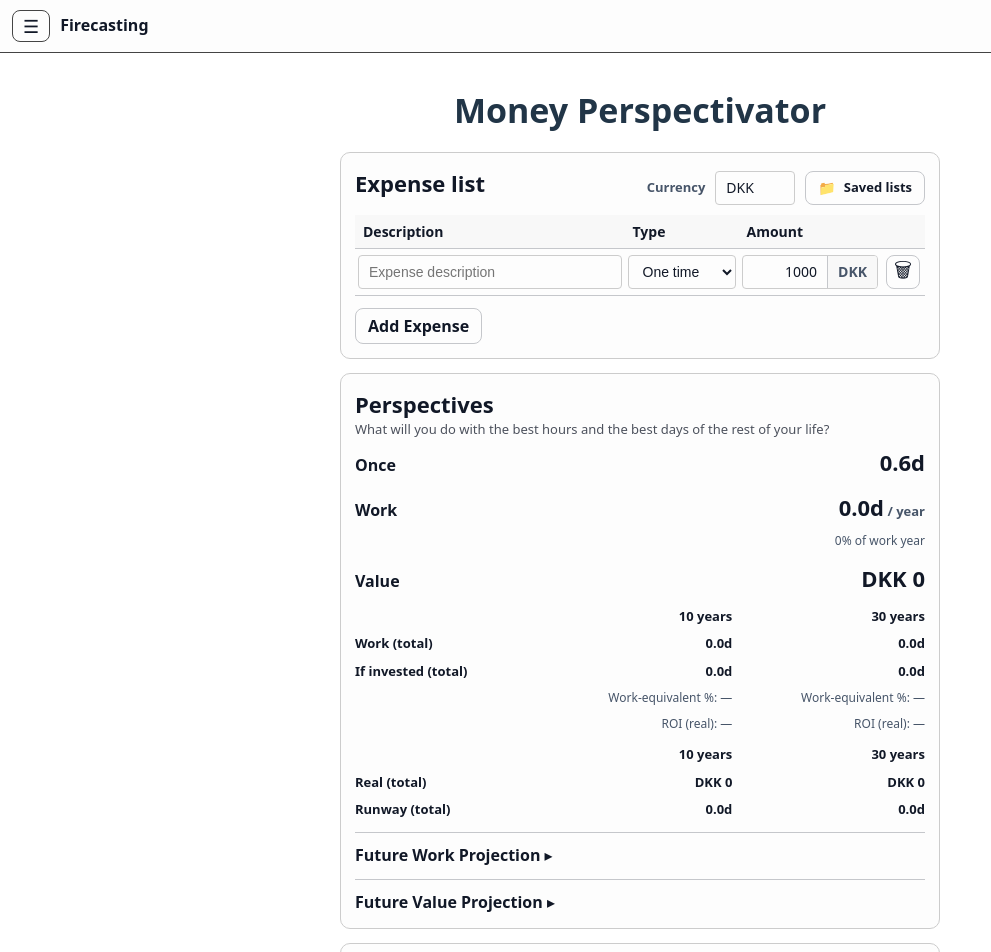
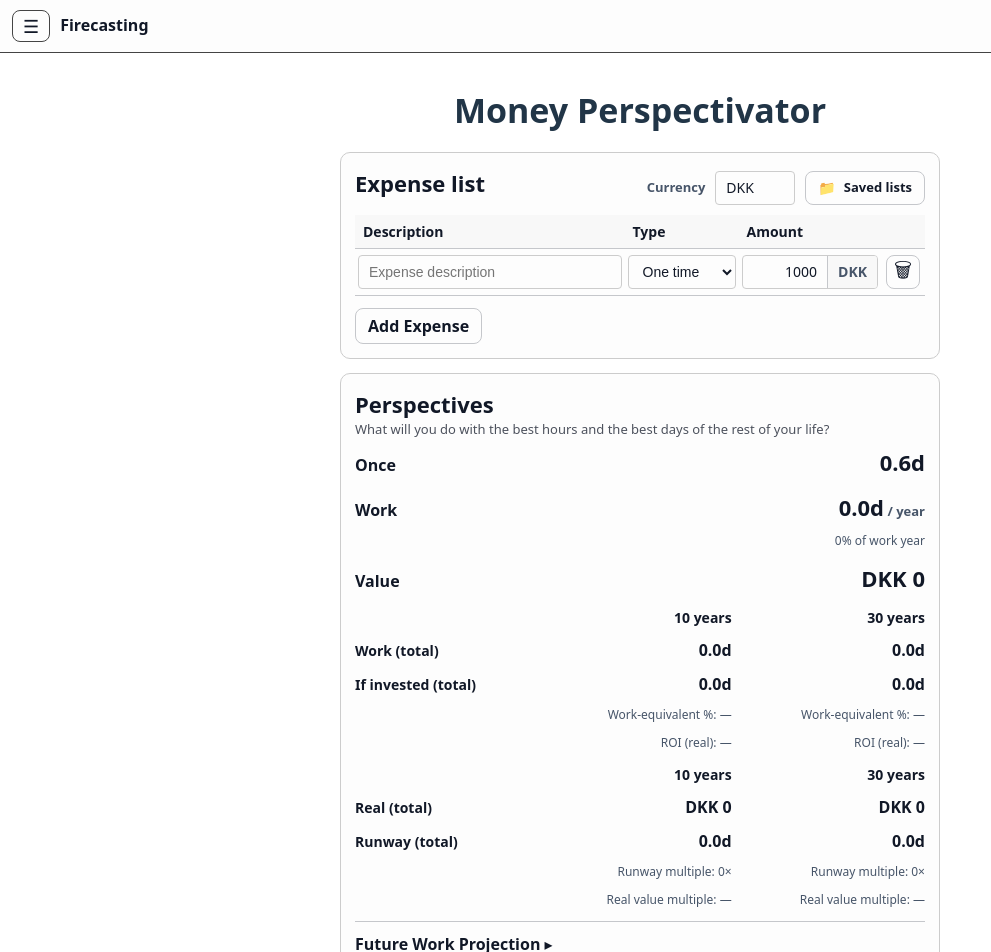
Before and after one commit to Gorm2303/firecasting-frontend, a React (Vite) app in the folder vite-react-frontend/: page /money-perspective in a window 1280 px wide. Shown: the top 952 px of the page, without its empty margins (0-991 px from the left). Built offline with nearby package versions, Linux system fonts and the light colour scheme.

Commit message:
Perspectives: polish 10y/30y summary grids
Align numeric columns, bump size slightly, and add Real/Runway insight multiples.

```diff
--- a/vite-react-frontend/src/pages/MoneyPerspectivePage.tsx
+++ b/vite-react-frontend/src/pages/MoneyPerspectivePage.tsx
@@ -1599,9 +1599,9 @@ const MoneyPerspectivePage: React.FC = () => {
                 style={{
                   display: "grid",
                   gridTemplateColumns: "minmax(0, 1fr) 1fr 1fr",
-                  gap: 8,
+                  gap: 10,
                   alignItems: "baseline",
-                  fontSize: 13,
+                  fontSize: 14,
                 }}
               >
                 <div />
@@ -1609,7 +1609,7 @@ const MoneyPerspectivePage: React.FC = () => {
                 <div style={{ fontWeight: 800, textAlign: "right" }}>30 years</div>
 
                 <div style={{ fontWeight: 800 }}>Work (total)</div>
-                <div style={{ textAlign: "right", fontWeight: 700 }}>
+                <div style={{ textAlign: "right", fontWeight: 800, fontSize: 16, whiteSpace: "nowrap", fontVariantNumeric: "tabular-nums" }}>
                   {workTimeProjectionYear10
                     ? formatHoursAsYmd(
                         workTimeProjectionYear10.workTotalHours,
@@ -1618,7 +1618,7 @@ const MoneyPerspectivePage: React.FC = () => {
                       )
                     : "—"}
                 </div>
-                <div style={{ textAlign: "right", fontWeight: 700 }}>
+                <div style={{ textAlign: "right", fontWeight: 800, fontSize: 16, whiteSpace: "nowrap", fontVariantNumeric: "tabular-nums" }}>
                   {workTimeProjectionYear30
                     ? formatHoursAsYmd(
                         workTimeProjectionYear30.workTotalHours,
@@ -1629,7 +1629,7 @@ const MoneyPerspectivePage: React.FC = () => {
                 </div>
 
                 <div style={{ fontWeight: 800 }}>If invested (total)</div>
-                <div style={{ textAlign: "right", fontWeight: 700 }}>
+                <div style={{ textAlign: "right", fontWeight: 800, fontSize: 16, whiteSpace: "nowrap", fontVariantNumeric: "tabular-nums" }}>
                   {workTimeProjectionYear10
                     ? formatHoursAsYmd(
                         workTimeProjectionYear10.investedTotalHours,
@@ -1638,7 +1638,7 @@ const MoneyPerspectivePage: React.FC = () => {
                       )
                     : "—"}
                 </div>
-                <div style={{ textAlign: "right", fontWeight: 700 }}>
+                <div style={{ textAlign: "right", fontWeight: 800, fontSize: 16, whiteSpace: "nowrap", fontVariantNumeric: "tabular-nums" }}>
                   {workTimeProjectionYear30
                     ? formatHoursAsYmd(
                         workTimeProjectionYear30.investedTotalHours,
@@ -1649,13 +1649,13 @@ const MoneyPerspectivePage: React.FC = () => {
                 </div>
 
                 <div />
-                <div style={{ textAlign: "right", ...subtleTextStyle, fontSize: 12 }}>
+                <div style={{ textAlign: "right", ...subtleTextStyle, fontSize: 12, whiteSpace: "nowrap", fontVariantNumeric: "tabular-nums" }}>
                   Work-equivalent %:{" "}
                   {workTotalSummary10?.workEquivalentPct == null
                     ? "—"
                     : `${formatNumber(workTotalSummary10.workEquivalentPct, 1)}%`}
                 </div>
-                <div style={{ textAlign: "right", ...subtleTextStyle, fontSize: 12 }}>
+                <div style={{ textAlign: "right", ...subtleTextStyle, fontSize: 12, whiteSpace: "nowrap", fontVariantNumeric: "tabular-nums" }}>
                   Work-equivalent %:{" "}
                   {workTotalSummary30?.workEquivalentPct == null
                     ? "—"
@@ -1663,13 +1663,13 @@ const MoneyPerspectivePage: React.FC = () => {
                 </div>
 
                 <div />
-                <div style={{ textAlign: "right", ...subtleTextStyle, fontSize: 12 }}>
+                <div style={{ textAlign: "right", ...subtleTextStyle, fontSize: 12, whiteSpace: "nowrap", fontVariantNumeric: "tabular-nums" }}>
                   ROI (real):{" "}
                   {workTotalSummary10?.roiReal == null
                     ? "—"
                     : `${formatNumber(workTotalSummary10.roiReal, 1)}%`}
                 </div>
-                <div style={{ textAlign: "right", ...subtleTextStyle, fontSize: 12 }}>
+                <div style={{ textAlign: "right", ...subtleTextStyle, fontSize: 12, whiteSpace: "nowrap", fontVariantNumeric: "tabular-nums" }}>
                   ROI (real):{" "}
                   {workTotalSummary30?.roiReal == null
                     ? "—"
@@ -1681,9 +1681,9 @@ const MoneyPerspectivePage: React.FC = () => {
                 style={{
                   display: "grid",
                   gridTemplateColumns: "minmax(0, 1fr) 1fr 1fr",
-                  gap: 8,
+                  gap: 10,
                   alignItems: "baseline",
-                  fontSize: 13,
+                  fontSize: 14,
                 }}
               >
                 <div />
@@ -1691,7 +1691,7 @@ const MoneyPerspectivePage: React.FC = () => {
                 <div style={{ fontWeight: 800, textAlign: "right" }}>30 years</div>
 
                 <div style={{ fontWeight: 800 }}>Real (total)</div>
-                <div style={{ textAlign: "right", fontWeight: 700 }}>
+                <div style={{ textAlign: "right", fontWeight: 800, fontSize: 16, whiteSpace: "nowrap", fontVariantNumeric: "tabular-nums" }}>
                   {workTimeProjectionYear10?.investedTotalMoneyReal != null
                     ? formatCurrencyNoDecimals(
                         workTimeProjectionYear10.investedTotalMoneyReal,
@@ -1699,7 +1699,7 @@ const MoneyPerspectivePage: React.FC = () => {
                       )
                     : "—"}
                 </div>
-                <div style={{ textAlign: "right", fontWeight: 700 }}>
+                <div style={{ textAlign: "right", fontWeight: 800, fontSize: 16, whiteSpace: "nowrap", fontVariantNumeric: "tabular-nums" }}>
                   {workTimeProjectionYear30?.investedTotalMoneyReal != null
                     ? formatCurrencyNoDecimals(
                         workTimeProjectionYear30.investedTotalMoneyReal,
@@ -1709,7 +1709,7 @@ const MoneyPerspectivePage: React.FC = () => {
                 </div>
 
                 <div style={{ fontWeight: 800 }}>Runway (total)</div>
-                <div style={{ textAlign: "right", fontWeight: 700 }}>
+                <div style={{ textAlign: "right", fontWeight: 800, fontSize: 16, whiteSpace: "nowrap", fontVariantNumeric: "tabular-nums" }}>
                   {dailyCoreExpense != null && workTimeProjectionYear10?.investedTotalMoneyReal != null
                     ? (() => {
                         const runwayDays = equivalentCoreExpenseDaysInYearN(
@@ -1720,7 +1720,7 @@ const MoneyPerspectivePage: React.FC = () => {
                       })()
                     : "—"}
                 </div>
-                <div style={{ textAlign: "right", fontWeight: 700 }}>
+                <div style={{ textAlign: "right", fontWeight: 800, fontSize: 16, whiteSpace: "nowrap", fontVariantNumeric: "tabular-nums" }}>
                   {dailyCoreExpense != null && workTimeProjectionYear30?.investedTotalMoneyReal != null
                     ? (() => {
                         const runwayDays = equivalentCoreExpenseDaysInYearN(
@@ -1730,6 +1730,58 @@ const MoneyPerspectivePage: React.FC = () => {
                         return runwayDays != null ? formatRunwayDmy(runwayDays, 1) : "—";
                       })()
                     : "—"}
+                </div>
+
+                <div />
+                <div style={{ textAlign: "right", ...subtleTextStyle, fontSize: 12, whiteSpace: "nowrap", fontVariantNumeric: "tabular-nums" }}>
+                  {(() => {
+                    if (dailyCoreExpense == null) return "Runway multiple: —";
+                    if (workTimeProjectionYear10?.investedTotalMoneyReal == null) return "Runway multiple: —";
+                    const runwayDays = equivalentCoreExpenseDaysInYearN(
+                      workTimeProjectionYear10.investedTotalMoneyReal,
+                      dailyCoreExpense,
+                    );
+                    if (runwayDays == null) return "Runway multiple: —";
+                    const runwayYears = runwayDays / 365;
+                    const multiple = runwayYears / 10;
+                    return `Runway multiple: ${formatNumber(multiple, 2)}×`;
+                  })()}
+                </div>
+                <div style={{ textAlign: "right", ...subtleTextStyle, fontSize: 12, whiteSpace: "nowrap", fontVariantNumeric: "tabular-nums" }}>
+                  {(() => {
+                    if (dailyCoreExpense == null) return "Runway multiple: —";
+                    if (workTimeProjectionYear30?.investedTotalMoneyReal == null) return "Runway multiple: —";
+                    const runwayDays = equivalentCoreExpenseDaysInYearN(
+                      workTimeProjectionYear30.investedTotalMoneyReal,
+                      dailyCoreExpense,
+                    );
+                    if (runwayDays == null) return "Runway multiple: —";
+                    const runwayYears = runwayDays / 365;
+                    const multiple = runwayYears / 30;
+                    return `Runway multiple: ${formatNumber(multiple, 2)}×`;
+                  })()}
+                </div>
+
+                <div />
+                <div style={{ textAlign: "right", ...subtleTextStyle, fontSize: 12, whiteSpace: "nowrap", fontVariantNumeric: "tabular-nums" }}>
+                  {(() => {
+                    if (!(recurringYearlyExpenseTotal > 0)) return "Real value multiple: —";
+                    if (workTimeProjectionYear10?.investedTotalMoneyReal == null) return "Real value multiple: —";
+                    const multiple = workTimeProjectionYear10.investedTotalMoneyReal / recurringYearlyExpenseTotal;
+                    return Number.isFinite(multiple)
+                      ? `Real value multiple: ${formatNumber(multiple, 1)}× yearly Value`
+                      : "Real value multiple: —";
+                  })()}
+                </div>
+                <div style={{ textAlign: "right", ...subtleTextStyle, fontSize: 12, whiteSpace: "nowrap", fontVariantNumeric: "tabular-nums" }}>
+                  {(() => {
+                    if (!(recurringYearlyExpenseTotal > 0)) return "Real value multiple: —";
+                    if (workTimeProjectionYear30?.investedTotalMoneyReal == null) return "Real value multiple: —";
+                    const multiple = workTimeProjectionYear30.investedTotalMoneyReal / recurringYearlyExpenseTotal;
+                    return Number.isFinite(multiple)
+                      ? `Real value multiple: ${formatNumber(multiple, 1)}× yearly Value`
+                      : "Real value multiple: —";
+                  })()}
                 </div>
               </div>
             </div>
```
